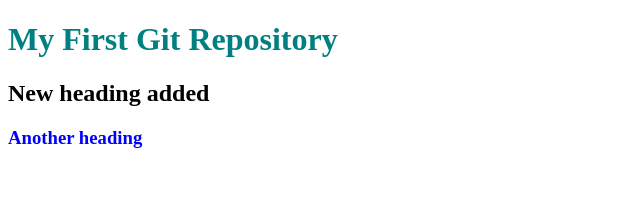
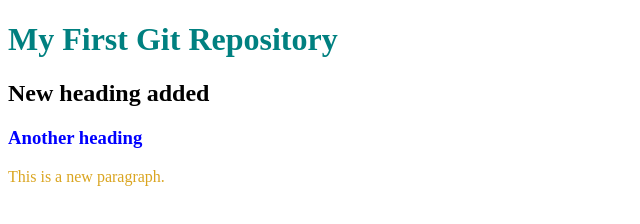
Before and after one commit to SorifulAdnan/first-git-repo, a plain HTML site: page index.html in a window 1280 px wide. Shown: the whole page, without its empty margins (0-640 px from the left). Drawn offline with Linux system fonts and the light colour scheme.

Commit message:
new paragraph added

```diff
--- a/css/style.css
+++ b/css/style.css
@@ -1,2 +1,3 @@
 h1{color: teal;}
 h3{color: blue;}
+p{color: goldenrod;}
--- a/index.html
+++ b/index.html
@@ -11,5 +11,6 @@
     <h1>My First Git Repository</h1>
     <h2>New heading added</h2>
     <h3>Another heading</h3>
+    <p>This is a new paragraph.</p>
 </body>
 </html>
```
